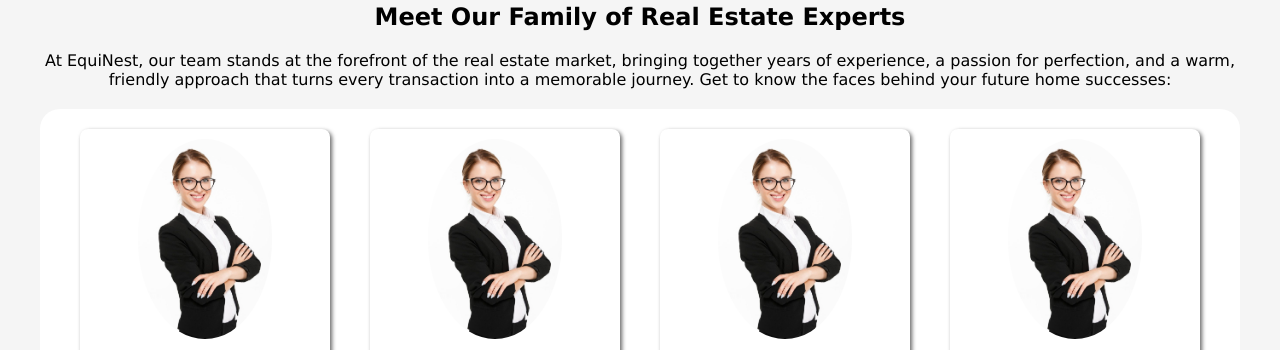
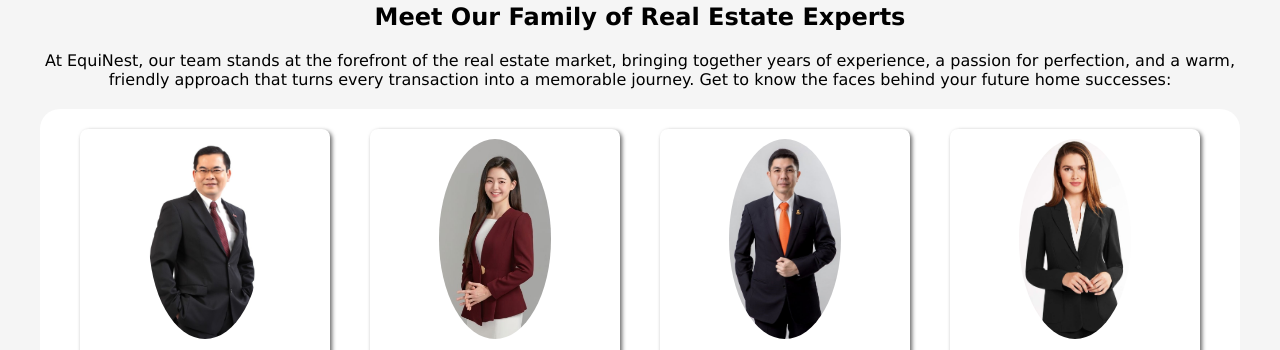
Before and after one commit to serendipityMist/EquiNest-Housing, a plain HTML site: page aboutus.html in a window 1280 px wide. Shown: the part 917-1267 px from the top of the page. Drawn offline with Linux system fonts and the light colour scheme.

Commit message:
file added

```diff
--- a/aboutus.html
+++ b/aboutus.html
@@ -87,7 +87,7 @@
         to know the faces behind your future home successes:</p>
       <div class="teamContainer">
         <div class="memberContainer animate left">
-          <img src="TeamMemberOne.jpg" alt="Image of CEO of EquiNest Housing">
+          <img src="teamMembers/CEO.jpeg" alt="Image of CEO of EquiNest Housing">
           <h3>Ram Babu</h3>
           <span>CEO</span>
           <p>With over 20 years in the real estate industry, Ram has revolutionized how properties are bought and sold,
@@ -96,14 +96,14 @@
             our exceptional service.</p>
         </div>
         <div class="memberContainer animate left">
-          <img src="TeamMemberOne.jpg" alt="Image of Senior Sales Agent of EquiNest Housing">
+          <img src="teamMembers/salesAgent.jpeg" alt="Image of Senior Sales Agent of EquiNest Housing">
           <h3>Emily Johnson</h3>
           <span>Senior Sales Agent</span>
           <p>Emily's unmatched negotiation skills ensure you always get the best deal, whether you're buying or selling.
             Her dedication has crafted countless dream deals, turning aspirations into reality.</p>
         </div>
         <div class="memberContainer animate right">
-          <img src="TeamMemberOne.jpg" alt="Image of Head of Market Analysis of EquiNest Housing">
+          <img src="teamMembers/Manager.jpeg" alt="Image of Head of Market Analysis of EquiNest Housing">
           <h3>Michael Smith</h3>
           <span>Head of Market Analysis</span>
           <p>With a keen eye for emerging trends and an analytical mind, Michael expertly guides our comprehensive
@@ -111,7 +111,7 @@
             clients.</p>
         </div>
         <div class="memberContainer animate right">
-          <img src="TeamMemberOne.jpg" alt="Image of Property Manager of EquiNest Housing">
+          <img src="teamMembers/properyManager.jpeg" alt="Image of Property Manager of EquiNest Housing">
           <h3>Sarah Lee</h3>
           <span>Property Manager</span>
           <p>Sarah's meticulous attention to detail and proactive management ensure that your property is in safe hands.
```
Also changed, not shown: teamMembers/CEO.jpeg (added), teamMembers/Manager.jpeg (added), teamMembers/properyManager.jpeg (added), teamMembers/salesAgent.jpeg (added).
